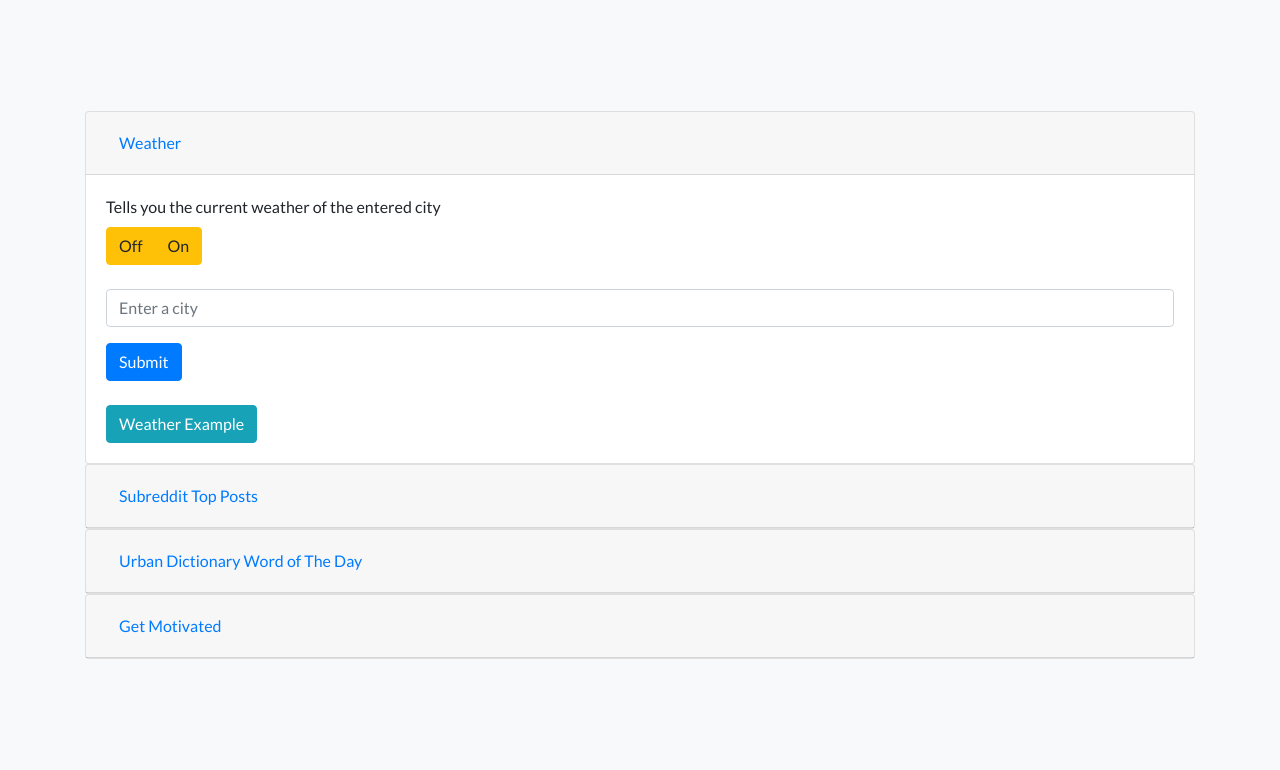
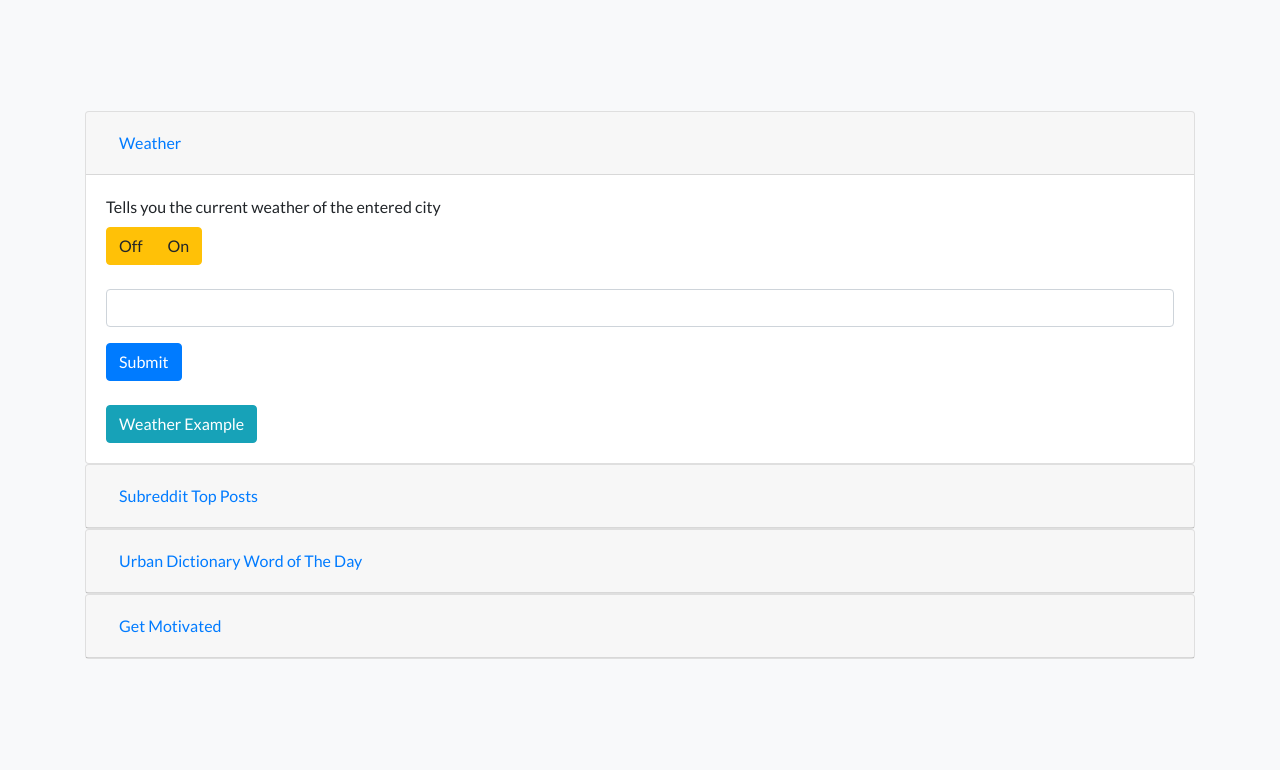
Before and after one commit to nathan78906/TellMeStuff, a Django app: template backend/templates/backend/dashboard.html in a window 1280 px wide. Shown: the part 75-845 px from the top of the page. Run offline with Django 3.2, Linux system fonts and the light colour scheme; the template is opened without the code that fills it, so the values that code supplies are empty; some libraries are stand-ins or nearby versions.

Commit message:
Fixed placeholder for location

```diff
--- a/backend/static/backend/js/dashboard.js
+++ b/backend/static/backend/js/dashboard.js
@@ -34,6 +34,8 @@
             }
             else{
                 document.querySelector('#off_weather').setAttribute("class","btn btn-warning active");
+                document.querySelector('#userlocation').placeholder = "Enter your city:";
+
             }
 
         });
--- a/backend/templates/backend/dashboard.html
+++ b/backend/templates/backend/dashboard.html
@@ -31,7 +31,7 @@
                     </div>
                     <form class="mb-4" id="locationform">{% csrf_token %}
                         <div class="form-group">
-                          <input class="form-control" name="location" id="userlocation" placeholder="Enter a city">
+                          <input class="form-control" name="location" id="userlocation" placeholder="">
                         </div>
                         <button type="submit" name="action" id="setlocation" class="btn btn-primary">Submit</button>
                     </form>
```
